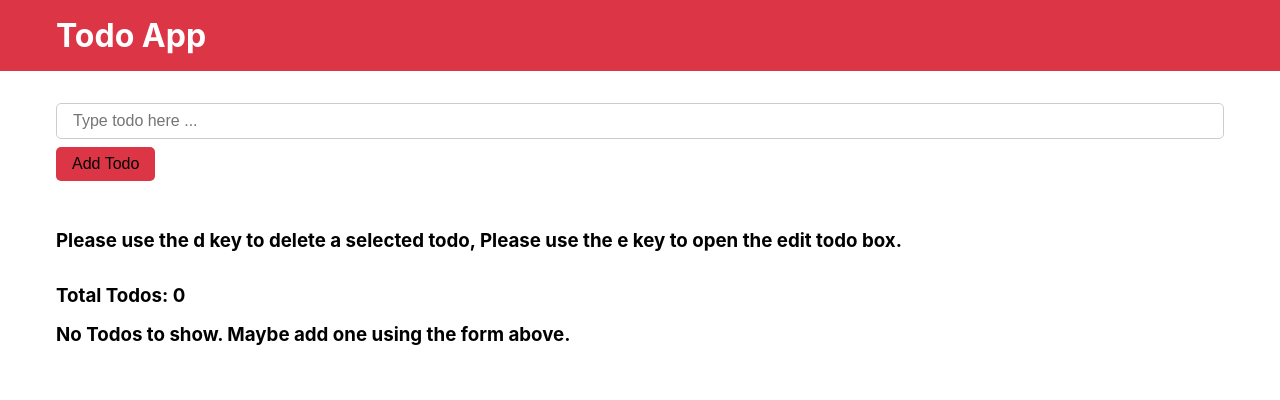
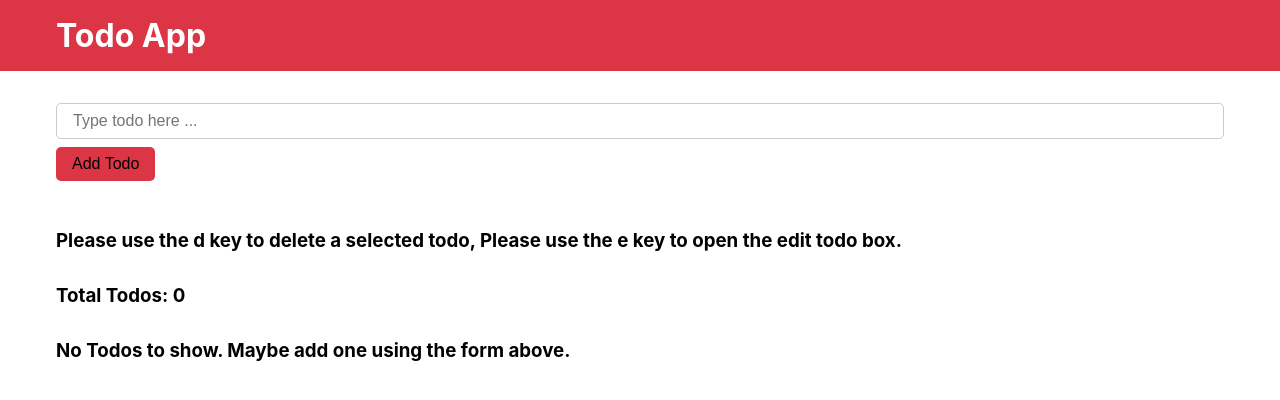
Before and after one commit to divvieesterhuizen/fullfacing-react-todo-28, a Next.js app: page / in a window 1280 px wide. Shown: the top 400 px of the page. Built offline with nearby package versions, Linux system fonts and the light colour scheme.

Commit message:
small fixes

```diff
--- a/components/TodoList.js
+++ b/components/TodoList.js
@@ -110,6 +110,7 @@ const TodoList = () => {
         Total Todos: {todos.length > 0 ? todos.length : 0}
       </h3>
 
+      <div className='py-1'>
         {todos.length > 0 ? (
           todos.map((todo) => (
             <TodoItem
@@ -125,6 +126,7 @@ const TodoList = () => {
         ) : (
           <h3>No Todos to show. Maybe add one using the form above.</h3>
         )}
+      </div>
     </>
   );
 };
```
Lines whose indentation alone changed are shown as unchanged.
